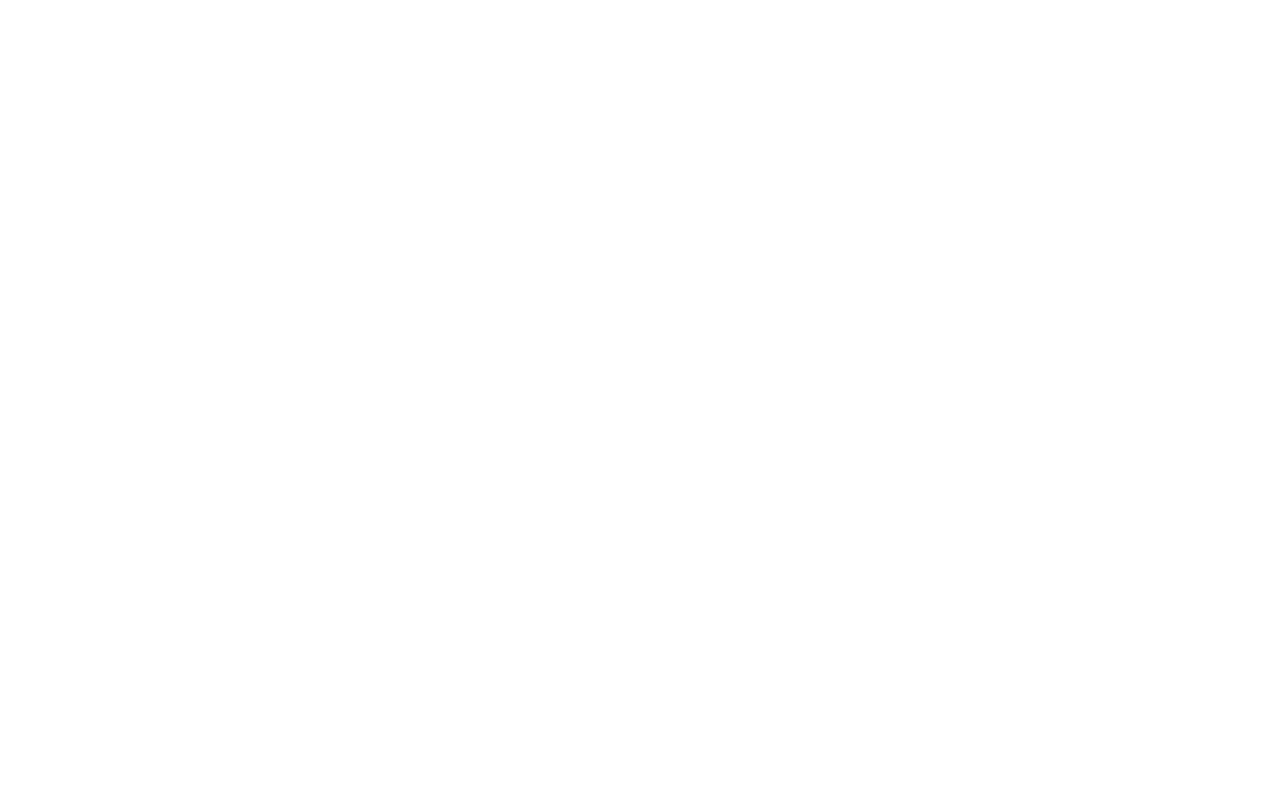
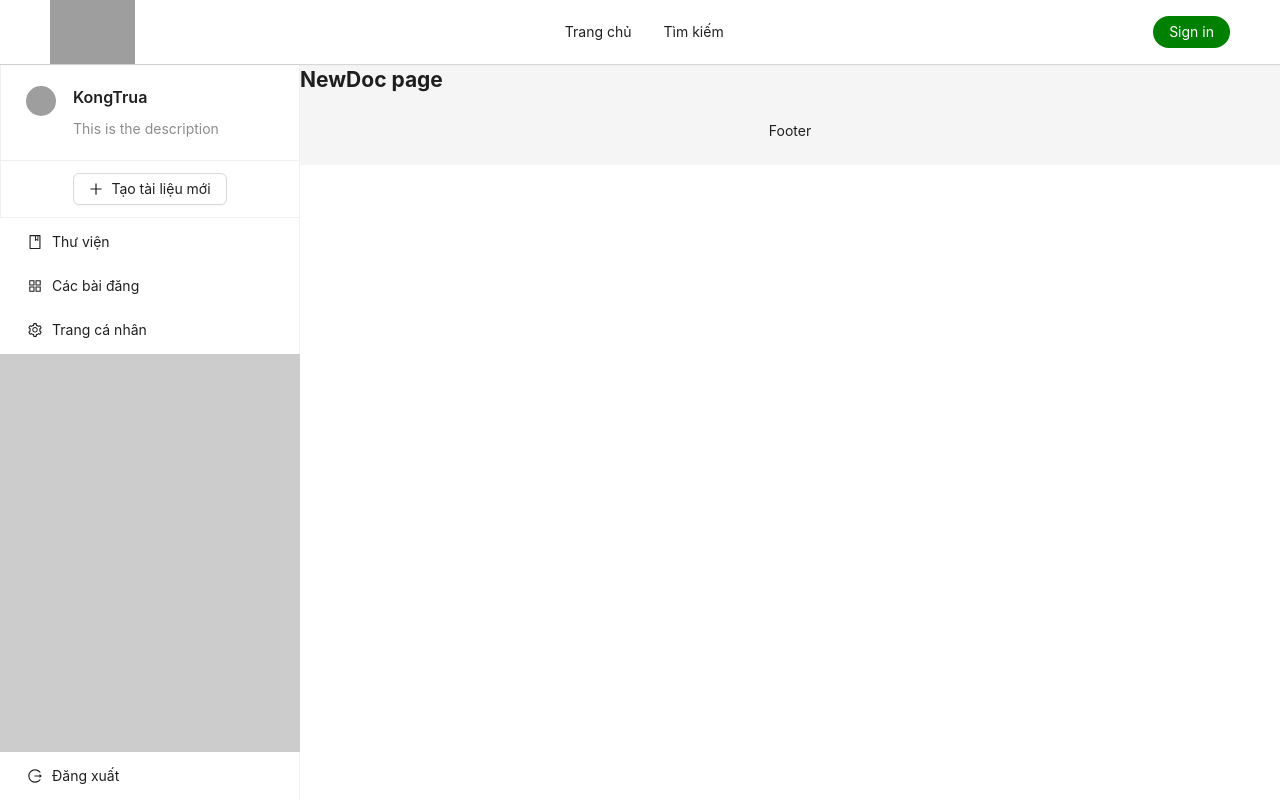
Before and after one commit to nqdo26/Project-NLN, a React (Create React App) app in the folder FrontEnd/: page /new-doc in a window 1280 px wide. Before the commit this address had no page. Built offline with nearby package versions, Linux system fonts and the light colour scheme; grey boxes are pictures that could not be loaded.

Commit message:
Update pages + DefaultLayout

```diff
--- a/FrontEnd/src/components/Layouts/DefaultLayout/Sidebar/index.js
+++ b/FrontEnd/src/components/Layouts/DefaultLayout/Sidebar/index.js
@@ -1,31 +1,48 @@
 import classNames from 'classnames/bind';
+import { Button, Card, Layout, Menu, Avatar, Flex } from 'antd';
+import { useNavigate } from 'react-router-dom';
+import { AppstoreOutlined, SettingOutlined, LogoutOutlined, BookOutlined, PlusOutlined } from '@ant-design/icons';
+
 import styles from './Sidebar.module.scss';
-import { Button, Card, Layout, Menu, Avatar, Flex } from 'antd';
-import { AppstoreOutlined, SettingOutlined, LogoutOutlined, BookOutlined, PlusOutlined } from '@ant-design/icons';
 
 function Sidebar() {
     const cx = classNames.bind(styles);
+    const navigate = useNavigate();
     const { Sider } = Layout;
     const { Meta } = Card;
 
-    const items = [
+    const menuItems = [
         {
             key: 'library',
             label: 'Thư viện',
             icon: <BookOutlined />,
+            path: '/library',
         },
         {
-            key: 'posted',
+            key: 'uploaded',
             label: 'Các bài đăng',
             icon: <AppstoreOutlined />,
+            path: '/uploaded',
         },
 
         {
             key: 'profile',
             label: 'Trang cá nhân',
             icon: <SettingOutlined />,
+            path: '/profile',
         },
     ];
+
+    const handleOnclick = (e) => {
+        const item = menuItems.find((item) => item.key === e.key);
+        if (item) {
+            navigate(item.path);
+        }
+    };
+
+    const handleNewDoc = () => {
+        navigate('/new-doc');
+    };
 
     return (
         <Sider style={{ position: 'fixed', backgroundColor: '#ccc' }} width="300px" className={cx('wrapper')}>
@@ -37,7 +54,7 @@
                             borderRadius: '0',
                         }}
                         actions={[
-                            <Button>
+                            <Button onClick={handleNewDoc}>
                                 <PlusOutlined /> Tạo tài liệu mới
                             </Button>,
                         ]}
@@ -48,7 +65,7 @@
                             description="This is the description"
                         />
                     </Card>
-                    <Menu mode="inline" items={items} />
+                    <Menu mode="inline" items={menuItems} onClick={handleOnclick} />
                 </div>
 
                 <Menu
--- a/FrontEnd/src/components/NavMenu/index.js
+++ b/FrontEnd/src/components/NavMenu/index.js
@@ -5,7 +5,10 @@
 
 import styles from './NavMenu.module.scss';
 
+function NavMenu() {
     const cx = classNames.bind(styles);
+    const navigate = useNavigate();
+
     const menuItems = [
         {
             key: 'home',
@@ -19,9 +22,6 @@
         },
     ];
 
-function NavMenu() {
-    const navigate = useNavigate();
-
     const handleOnclick = (e) => {
         const item = menuItems.find((item) => item.key === e.key);
         if (item) {
--- /dev/null
+++ b/FrontEnd/src/pages/Doc/index.js
@@ -0,0 +1,5 @@
+function Doc() {
+    return <h2>Doc page</h2>;
+}
+
+export default Doc;
--- /dev/null
+++ b/FrontEnd/src/pages/Library/index.js
@@ -0,0 +1,5 @@
+function Library() {
+    return <h2>Library page</h2>;
+}
+
+export default Library;
--- /dev/null
+++ b/FrontEnd/src/pages/Login/index.js
@@ -0,0 +1,5 @@
+function Login() {
+    return <h2>Login page</h2>;
+}
+
+export default Login;
--- /dev/null
+++ b/FrontEnd/src/pages/NewDoc/index.js
@@ -0,0 +1,5 @@
+function NewDoc() {
+    return <h2>NewDoc page</h2>;
+}
+
+export default NewDoc;
--- a/FrontEnd/src/pages/Upload/index.js
+++ /dev/null
@@ -1,5 +0,0 @@
-function Upload() {
-    return <h2>Upload page</h2>;
-}
-
-export default Upload;
--- /dev/null
+++ b/FrontEnd/src/pages/Uploaded/index.js
@@ -0,0 +1,5 @@
+function Uploaded() {
+    return <h2>Uploaded page</h2>;
+}
+
+export default Uploaded;
```
Also changed, not shown: FrontEnd/src/routes/index.js (+10 -2 lines). Lines whose indentation alone changed are shown as unchanged.
